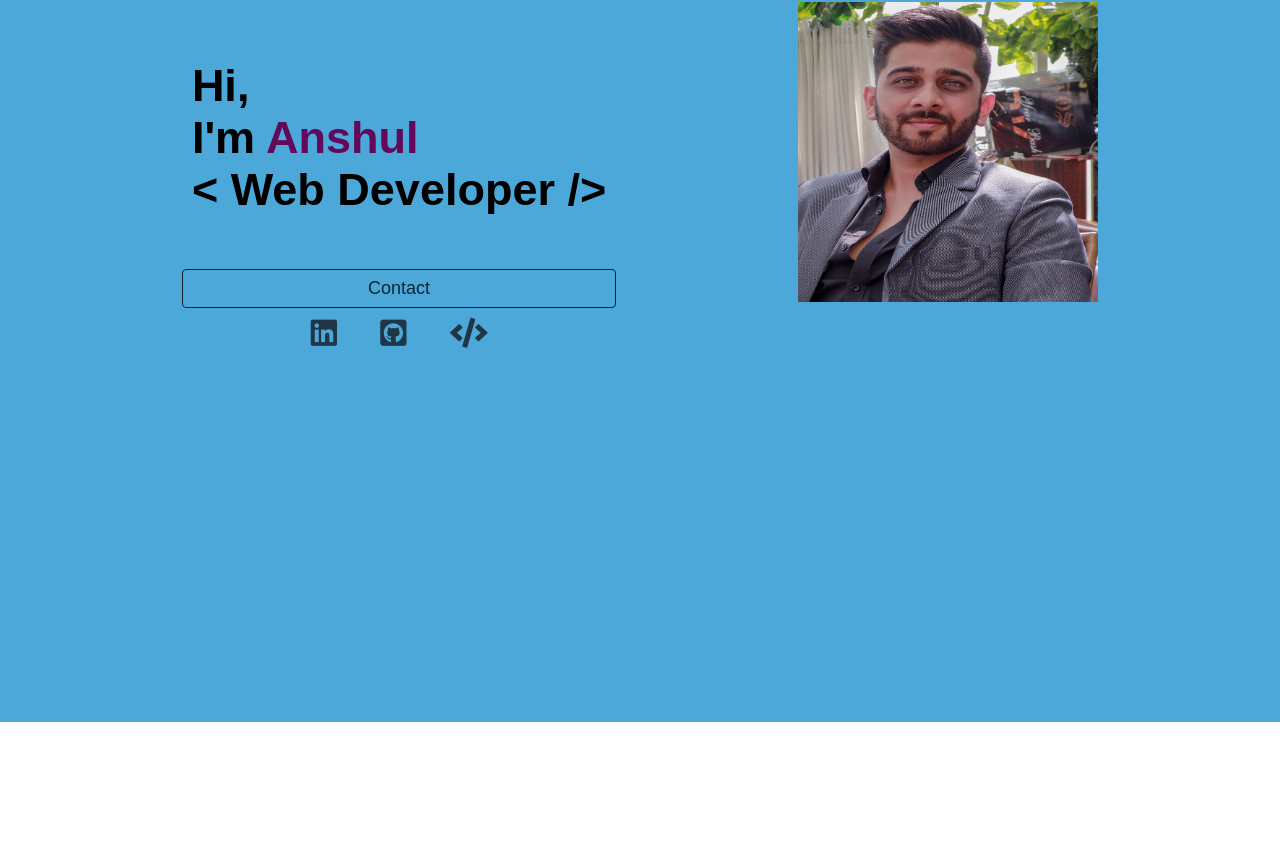
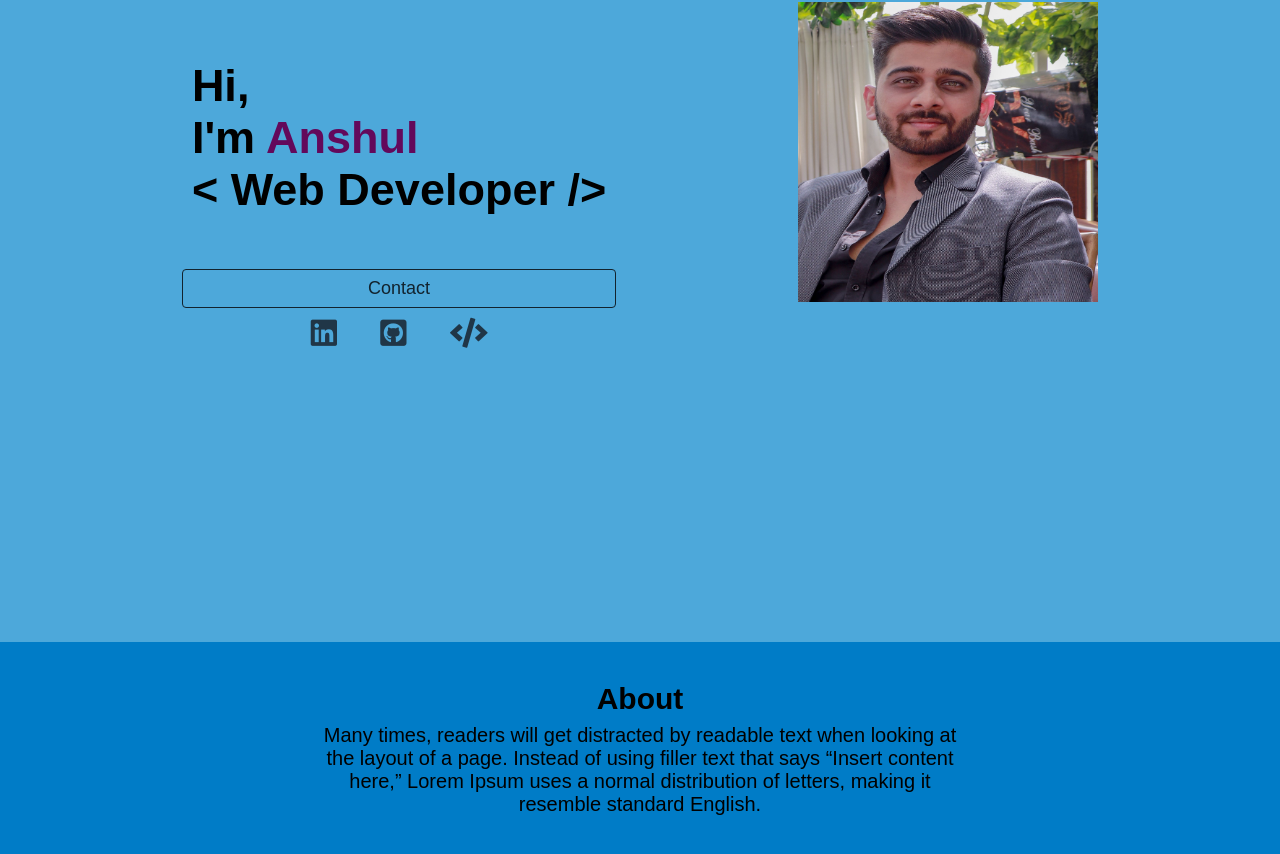
Before and after one commit to anshulraheja/porfolio, a React (Create React App) app: page / in a window 1280 px wide. Shown: the part 158-1012 px from the top of the page. Before the commit the page ends 880 px from the top, so only its background shows below. Built offline with nearby package versions, Linux system fonts and the light colour scheme.

Commit message:
Added 'About Section' and updated ReadMe

```diff
--- a/src/App.js
+++ b/src/App.js
@@ -1,6 +1,7 @@
 import React from 'react';
 import Navbar from "./components/Navbar/Navbar";
 import Home from "./components/Home/Home";
+import About from './components/About/About';
 import './App.css';
 
 function App() {
@@ -8,6 +9,7 @@ function App() {
     <div className="App">
       <Navbar />
       <Home />
+      <About />
     </div>
   );
 }
--- /dev/null
+++ b/src/components/About/About.css
@@ -0,0 +1,32 @@
+.About{
+    height:40vh;
+    background-color: var(--light);
+    display:flex;
+    justify-content: center;
+    align-items: flex-start;
+}
+.About-data{
+    width: 50%;
+    margin-top: 3%;
+    text-align: center;
+}
+.About-title{
+    padding: 1px 1px 3px 1px;
+    margin: 1px 1px 3px 1px;
+    font-size: 30px;
+}
+.About-content{
+    margin-top: 2px;
+    padding-top: 2px;
+    font-size: 20px;
+}
+
+
+@media screen and (max-width: 434px){
+    .About-content {
+        font-size:15px;
+    }
+    .About-title{
+        font-size:25px;
+    }
+}
--- /dev/null
+++ b/src/components/About/About.js
@@ -0,0 +1,15 @@
+import React from 'react'
+import './About.css'
+const About = () => {
+    return (
+        <section className="About">
+            <div className="About-data">
+                <h2 className="About-title">About</h2>
+                <p className="About-content">Many times, readers will get distracted by readable text when looking at the layout of a page. Instead of using filler text that says “Insert content here,” Lorem Ipsum uses a normal distribution of letters, making it resemble standard English.</p>
+            </div>
+        </section>
+
+    )
+}
+
+export default About
--- a/src/components/Home/Home.css
+++ b/src/components/Home/Home.css
@@ -1,5 +1,5 @@
 .home{
-    height: 100vh;
+    height: 90vh;
     background-color: var(--lighter);
     display: flex;
     justify-content:space-evenly;
```
Also changed, not shown: 1 other file (tests, documents, lock files or other folders).
